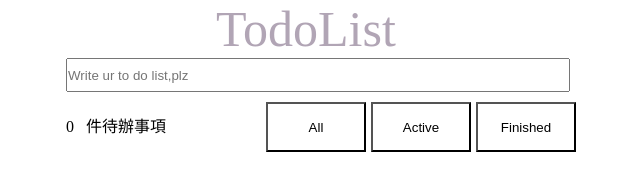
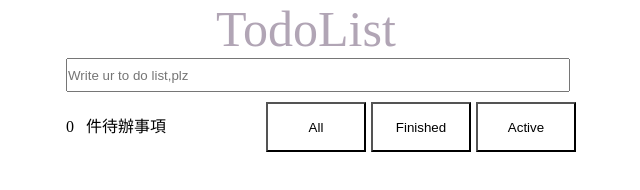
Before and after one commit to 87JoJo/-To-do-list-, a plain HTML site: page index.html in a window 1280 px wide. Shown: the full height of the page, 174-814 px from the left. Drawn offline with Linux system fonts and the light colour scheme.

Commit message:
Update index.html

```diff
--- a/index.html
+++ b/index.html
@@ -25,8 +25,8 @@
             <footer class="ft">
                 <p class="left"><span class="sum">0</span>件待辦事項</p>
                 <input class="all" type="button" name="All" value="All">
-                <input class="active" type="button" name="Active" value="Active">
-                <input class="finished" type="button" name="Finished" value="Finished">
+                <input class="active" type="button" name="Active" value="Finished">
+                <input class="finished" type="button" name="Finished" value="Active">
             </footer>
         </div>
     <div id="list">
```
